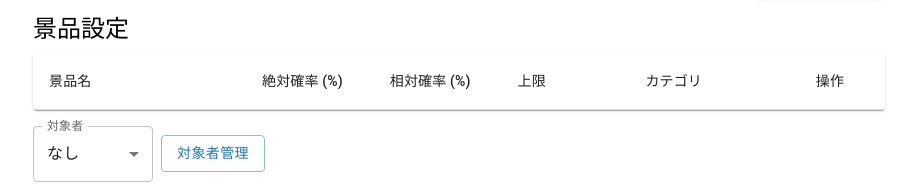
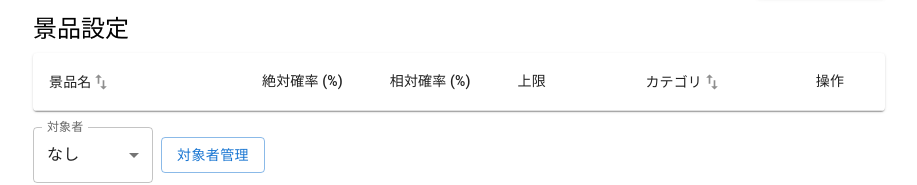
Before and after one commit to navyracooon/gacha, a Next.js app: page / in a window 1280 px wide. Both pictures are taken after a click on the button "追加". Shown: the part 331-516 px from the top of the page, without its empty margins (181-1098 px from the left). Built offline with nearby package versions, Linux system fonts and the light colour scheme.

Commit message:
並び替え追加

```diff
--- /dev/null
+++ b/src/components/CustomSortIcon.tsx
@@ -0,0 +1,13 @@
+import { SwapVert, ArrowDownward } from '@mui/icons-material';
+
+export const CustomSortIcon = (props: { active?: boolean; direction?: 'asc' | 'desc' }) => {
+  const { active, direction } = props;
+  let style = {};
+  if (active) {
+    style = { transform: direction === 'desc' ? 'rotate(0deg)' : 'rotate(180deg)' };
+    return <ArrowDownward fontSize="small" style={style} />;
+  } else {
+    style = { opacity: 0.5 };
+    return <SwapVert fontSize="small" style={style} />;
+  }
+};
--- a/src/components/Gacha.tsx
+++ b/src/components/Gacha.tsx
@@ -1,6 +1,6 @@
 'use client';
 
-import { useState } from 'react';
+import { useState, useMemo } from 'react';
 import {
   Box,
   Button,
@@ -22,9 +22,11 @@ import {
   Grid,
   FormControl,
   InputLabel,
+  TableSortLabel,
 } from '@mui/material';
 import { v4 as uuidv4 } from 'uuid';
 
+import { CustomSortIcon } from '../components/CustomSortIcon';
 import { useGachaContext } from '../contexts/Gacha';
 import { Prize, PrizeField } from '../types/prize';
 import { Category } from '../types/category';
@@ -32,7 +34,16 @@ import { GachaUtils } from '../utils/gacha';
 import { Target } from '../types/target';
 
 export const GachaView: React.FC = () => {
-  const { gachaList, currentGachaId, retrieveGacha, updateGacha, createItemInField, retrieveItemInField, updateItemInField, deleteItemInField } = useGachaContext();
+  const {
+    gachaList,
+    currentGachaId,
+    retrieveGacha,
+    updateGacha,
+    createItemInField,
+    retrieveItemInField,
+    updateItemInField,
+    deleteItemInField,
+  } = useGachaContext();
   const currentGacha = retrieveGacha(currentGachaId) || gachaList[0];
 
   const [newPrizeName, setNewPrizeName] = useState<string>('');
@@ -50,6 +61,10 @@ export const GachaView: React.FC = () => {
   const [newCategoryName, setNewCategoryName] = useState<string>('');
   const [categoryModalOpen, setCategoryModalOpen] = useState<boolean>(false);
 
+  const [orderBy, setOrderBy] = useState<'name' | 'categoryId' | null>(null);
+  const [order, setOrder] = useState<'asc' | 'desc'>('asc');
+  const [isEditing, setIsEditing] = useState(false);
+
   const gachaUtils = new GachaUtils(currentGacha);
   const overallAggregation = gachaUtils.getOverallAggregation();
   const currentTargetAggregation = gachaUtils.getTargetAggregation(currentTargetId);
@@ -58,7 +73,6 @@ export const GachaView: React.FC = () => {
   const handleAddPrize = () => {
     const parsedWeight = parseFloat(newPrizeWeight);
     if (!newPrizeName || isNaN(parsedWeight)) return;
-
     const parsedLimit = !isNaN(parseInt(newPrizeLimit)) ? parseInt(newPrizeLimit) : undefined;
     const newPrize: Prize = { id: uuidv4(), name: newPrizeName, weight: parsedWeight, limit: parsedLimit, categoryId: newPrizeCategoryId };
     createItemInField(currentGachaId, 'prizes', newPrize);
@@ -72,7 +86,6 @@ export const GachaView: React.FC = () => {
   const handleNewPrizeWeightChange = (weight: string) => {
     setNewPrizeWeight(weight);
     const parsedWeight = parseFloat(weight);
-
     if (!isNaN(parsedWeight)) {
       const relWeight = totalWeight + parsedWeight > 0 ? (parsedWeight / (totalWeight + parsedWeight)) * 100 : 0;
       setNewPrizeRelWeight(relWeight.toFixed(2));
@@ -107,20 +120,19 @@ export const GachaView: React.FC = () => {
         parsedValue = value;
         break;
     }
-
     const prevPrize = retrieveItemInField(currentGachaId, 'prizes', prizeId);
     if (prevPrize) {
       updateItemInField(currentGachaId, 'prizes', { ...prevPrize, [key]: parsedValue });
     }
   };
 
-  // TODO: 後で確認
   const handleGachaPull = (count: number) => {
     const currentCounts: { [prizeId: string]: number } = {};
     currentGacha.prizes.forEach(prize => {
       currentCounts[prize.id] = overallAggregation[prize.id] || 0;
     });
     const results: { [prizeId: string]: number } = {};
+
     for (let i = 0; i < count; i++) {
       const candidates = currentGacha.prizes.filter(prize => {
         if (prize.limit !== undefined) {
@@ -129,9 +141,11 @@ export const GachaView: React.FC = () => {
         return true;
       });
       if (candidates.length === 0) break;
+
       const rand = Math.random() * totalWeight;
       let cumulative = 0;
       let drawn: Prize | null = null;
+
       for (const prize of candidates) {
         cumulative += prize.weight;
         if (rand < cumulative) {
@@ -180,7 +194,6 @@ export const GachaView: React.FC = () => {
         }
       }
     }
-
     deleteItemInField(currentGachaId, 'targets', targetId);
   };
 
@@ -199,6 +212,43 @@ export const GachaView: React.FC = () => {
     createItemInField(currentGachaId, 'categories', newCategory);
     setNewCategoryName('');
   };
+
+  const handleRequestSort = (property: 'name' | 'categoryId') => {
+    if (orderBy !== property) {
+      setOrder('asc');
+      setOrderBy(property);
+    } else if (orderBy === property && order === 'asc') {
+      setOrder('desc');
+    } else if (orderBy === property && order === 'desc') {
+      setOrderBy(null);
+      setOrder('asc');
+    }
+  };
+
+  const sortedPrizes = useMemo(() => {
+    if (isEditing) return currentGacha.prizes;
+    if (!orderBy) return currentGacha.prizes;
+    return [...currentGacha.prizes].sort((a, b) => {
+      if (orderBy === 'name') {
+        return a.name.localeCompare(b.name, 'ja', { sensitivity: 'base', numeric: true }) * (order === 'asc' ? 1 : -1);
+      }
+      if (orderBy === 'categoryId') {
+        if (a.categoryId === 'none' && b.categoryId !== 'none') {
+          return order === 'asc' ? 1 : -1;
+        } else if (b.categoryId === 'none' && a.categoryId !== 'none') {
+          return order === 'asc' ? -1 : 1;
+        }
+        const categoryA = retrieveItemInField(currentGachaId, 'categories', a.categoryId)?.name || '';
+        const categoryB = retrieveItemInField(currentGachaId, 'categories', b.categoryId)?.name || '';
+        const categoryComparison = categoryA.localeCompare(categoryB, 'ja', { sensitivity: 'base', numeric: true }) * (order === 'asc' ? 1 : -1);
+        if (categoryComparison !== 0) {
+          return categoryComparison;
+        }
+        return a.name.localeCompare(b.name, 'ja', { sensitivity: 'base', numeric: true });
+      }
+      return 0;
+    });
+  }, [currentGacha.prizes, currentGacha.categories, orderBy, order, isEditing]);
 
   return (
     <Box>
@@ -227,8 +277,10 @@ export const GachaView: React.FC = () => {
                 label="カテゴリ"
                 onChange={(e) => setNewPrizeCategoryId(e.target.value)}
               >
-                {currentGacha.categories.map(category => (
-                  <MenuItem key={category.id} value={category.id}>{category.name}</MenuItem>
+                {currentGacha.categories.map((category) => (
+                  <MenuItem key={category.id} value={category.id}>
+                    {category.name}
+                  </MenuItem>
                 ))}
               </Select>
             </FormControl>
@@ -246,26 +298,58 @@ export const GachaView: React.FC = () => {
         </Grid>
       </Box>
       <Box sx={{ my: 2 }}>
-        <Typography variant="h5" sx={{ mb: 1 }}>景品設定</Typography>
+        <Typography variant="h5" sx={{ mb: 1 }}>
+          景品設定
+        </Typography>
         <TableContainer component={Paper}>
           <Table>
             <TableHead>
               <TableRow>
-                <TableCell sx={{ width: '25%' }}>景品名</TableCell>
+                <TableCell sx={{ width: '25%' }}>
+                  <TableSortLabel
+                    active={!isEditing && orderBy === 'name'}
+                    direction={!isEditing && orderBy === 'name' ? order : 'asc'}
+                    IconComponent={() => (
+                      <CustomSortIcon
+                        active={!isEditing && orderBy === 'name'}
+                        direction={order}
+                      />
+                    )}
+                    onClick={() => handleRequestSort('name')}
+                  >
+                    景品名
+                  </TableSortLabel>
+                </TableCell>
                 <TableCell sx={{ width: '15%' }}>絶対確率 (%)</TableCell>
                 <TableCell sx={{ width: '15%' }}>相対確率 (%)</TableCell>
                 <TableCell sx={{ width: '15%' }}>上限</TableCell>
-                <TableCell sx={{ width: '20%' }}>カテゴリ</TableCell>
+                <TableCell sx={{ width: '20%' }}>
+                  <TableSortLabel
+                    active={!isEditing && orderBy === 'categoryId'}
+                    direction={!isEditing && orderBy === 'categoryId' ? order : 'asc'}
+                    IconComponent={() => (
+                      <CustomSortIcon
+                        active={!isEditing && orderBy === 'categoryId'}
+                        direction={order}
+                      />
+                    )}
+                    onClick={() => handleRequestSort('categoryId')}
+                  >
+                    カテゴリ
+                  </TableSortLabel>
+                </TableCell>
                 <TableCell sx={{ width: '10%' }}>操作</TableCell>
               </TableRow>
             </TableHead>
             <TableBody>
-              {currentGacha.prizes.map(prize => (
+              {sortedPrizes.map((prize) => (
                 <TableRow key={prize.id}>
                   <TableCell>
                     <TextField
                       label="景品名"
                       value={prize.name}
+                      onFocus={() => setIsEditing(true)}
+                      onBlur={() => setIsEditing(false)}
                       onChange={(e) => handleUpdatePrize(prize.id, 'name', e.target.value)}
                     />
                   </TableCell>
@@ -274,17 +358,19 @@ export const GachaView: React.FC = () => {
                       label="絶対確率"
                       type="number"
                       value={prize.weight}
+                      onFocus={() => setIsEditing(true)}
+                      onBlur={() => setIsEditing(false)}
                       onChange={(e) => handleUpdatePrize(prize.id, 'weight', e.target.value)}
                     />
                   </TableCell>
-                  <TableCell>
-                    {totalWeight > 0 ? ((prize.weight / totalWeight) * 100).toFixed(2) : '0.00'}
-                  </TableCell>
+                  <TableCell>{totalWeight > 0 ? ((prize.weight / totalWeight) * 100).toFixed(2) : '0.00'}</TableCell>
                   <TableCell>
                     <TextField
                       label="上限"
                       type="number"
                       value={prize.limit !== undefined ? prize.limit : ''}
+                      onFocus={() => setIsEditing(true)}
+                      onBlur={() => setIsEditing(false)}
                       onChange={(e) => handleUpdatePrize(prize.id, 'limit', e.target.value)}
                     />
                   </TableCell>
@@ -296,8 +382,10 @@ export const GachaView: React.FC = () => {
                         value={prize.categoryId}
                         onChange={(e) => handleUpdatePrize(prize.id, 'categoryId', e.target.value)}
                       >
-                        {currentGacha.categories.map(category => (
-                          <MenuItem key={category.id} value={category.id}>{category.name}</MenuItem>
+                        {currentGacha.categories.map((category) => (
+                          <MenuItem key={category.id} value={category.id}>
+                            {category.name}
+                          </MenuItem>
                         ))}
                       </Select>
                     </FormControl>
@@ -321,8 +409,10 @@ export const GachaView: React.FC = () => {
             label="対象者"
             onChange={(e) => setCurrentTargetId(e.target.value)}
           >
-            {currentGacha.targets.map(target => (
-              <MenuItem key={target.id} value={target.id}>{target.name}</MenuItem>
+            {currentGacha.targets.map((target) => (
+              <MenuItem key={target.id} value={target.id}>
+                {target.name}
+              </MenuItem>
             ))}
           </Select>
         </FormControl>
@@ -334,14 +424,9 @@ export const GachaView: React.FC = () => {
         <DialogTitle>対象者管理</DialogTitle>
         <DialogContent>
           <Box sx={{ mt: 3 }}>
-            {currentGacha.targets.map(target => (
+            {currentGacha.targets.map((target) => (
               <Box key={target.id} sx={{ display: 'flex', alignItems: 'center', gap: 1, mb: 2 }}>
-                <TextField
-                  label="対象者名"
-                  value={target.name}
-                  onChange={(e) => handleUpdateTargetName(target.id, e.target.value)}
-                  fullWidth
-                />
+                <TextField label="対象者名" value={target.name} onChange={(e) => handleUpdateTargetName(target.id, e.target.value)} fullWidth />
                 <Button variant="outlined" color="error" onClick={() => handleDeleteTarget(target.id)}>
                   削除
                 </Button>
@@ -349,12 +434,7 @@ export const GachaView: React.FC = () => {
             ))}
           </Box>
           <Box sx={{ mt: 3 }}>
-            <TextField
-              label="新規対象者名"
-              value={newTargetName}
-              onChange={(e) => setNewTargetName(e.target.value)}
-              fullWidth
-            />
+            <TextField label="新規対象者名" value={newTargetName} onChange={(e) => setNewTargetName(e.target.value)} fullWidth />
             <Button variant="contained" onClick={handleAddTarget} sx={{ mt: 1 }}>
               追加
             </Button>
@@ -368,12 +448,12 @@ export const GachaView: React.FC = () => {
         <DialogTitle>カテゴリ管理</DialogTitle>
         <DialogContent>
           <Box sx={{ mt: 3 }}>
-            {currentGacha.categories.map(category => (
+            {currentGacha.categories.map((category) => (
               <Box key={category.id} sx={{ display: 'flex', alignItems: 'center', gap: 1, mb: 2 }}>
                 <TextField
                   label="カテゴリ名"
                   value={category.name}
-                    onChange={(e) => updateItemInField(currentGachaId, 'categories', { id: category.id, name: e.target.value})}
+                  onChange={(e) => updateItemInField(currentGachaId, 'categories', { id: category.id, name: e.target.value })}
                   InputProps={{ readOnly: category.id !== 'none' ? false : true }}
                   fullWidth
                 />
@@ -405,7 +485,9 @@ export const GachaView: React.FC = () => {
         </DialogActions>
       </Dialog>
       <Box sx={{ my: 2 }}>
-        <Typography variant="h5" sx={{ mb: 2 }}>ガチャを回す</Typography>
+        <Typography variant="h5" sx={{ mb: 2 }}>
+          ガチャを回す
+        </Typography>
         <Grid container spacing={2} alignItems="center">
           <Grid item>
             <TextField
@@ -462,13 +544,11 @@ export const GachaView: React.FC = () => {
               </TableRow>
             </TableHead>
             <TableBody>
-              {currentGacha.prizes.map(prize => (
+              {currentGacha.prizes.map((prize) => (
                 <TableRow key={prize.id}>
                   <TableCell>{prize.name}</TableCell>
                   <TableCell>{prize.weight}</TableCell>
-                  <TableCell>
-                    {totalWeight > 0 ? ((prize.weight / totalWeight) * 100).toFixed(2) : '0.00'}
-                  </TableCell>
+                  <TableCell>{totalWeight > 0 ? ((prize.weight / totalWeight) * 100).toFixed(2) : '0.00'}</TableCell>
                   <TableCell>{currentTargetAggregation[prize.id] || 0}</TableCell>
                 </TableRow>
               ))}
@@ -488,13 +568,13 @@ export const GachaView: React.FC = () => {
         {currentGacha.operationHistory
           .slice()
           .sort((a, b) => b.timestamp - a.timestamp)
-          .map(history => (
+          .map((history) => (
             <Box key={history.id} sx={{ border: '1px solid #ccc', p: 1, mb: 1, borderRadius: '4px' }}>
               <Typography>
                 実行日時: {new Date(history.timestamp).toLocaleString()} - {history.count}回実行 -
                 対象者: {retrieveItemInField(currentGachaId, 'targets', history.target)?.name || 'なし'}
               </Typography>
-              {Object.keys(history.results).map(prizeId => {
+              {Object.keys(history.results).map((prizeId) => {
                 const prize = retrieveItemInField(currentGachaId, 'prizes', prizeId);
                 return prize ? (
                   <Typography key={prizeId}>
```
Lines whose indentation alone changed are shown as unchanged.
